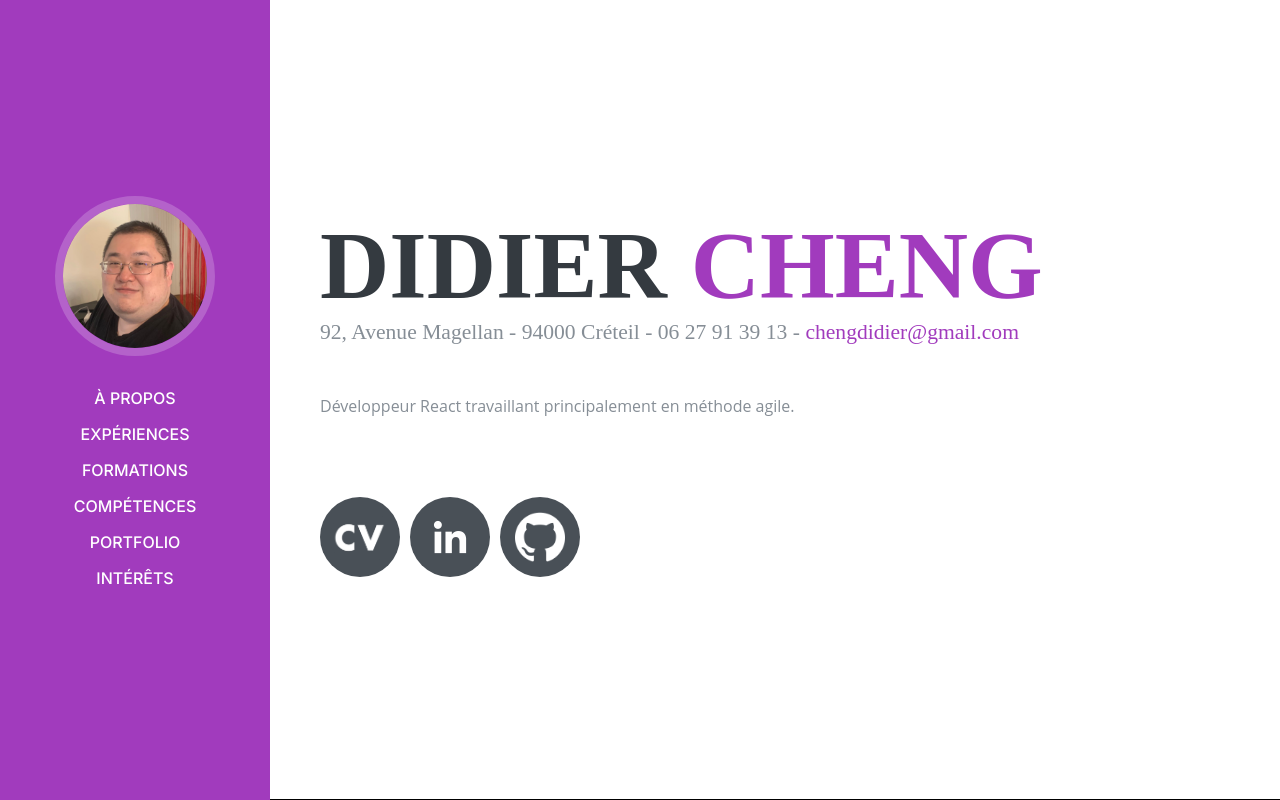
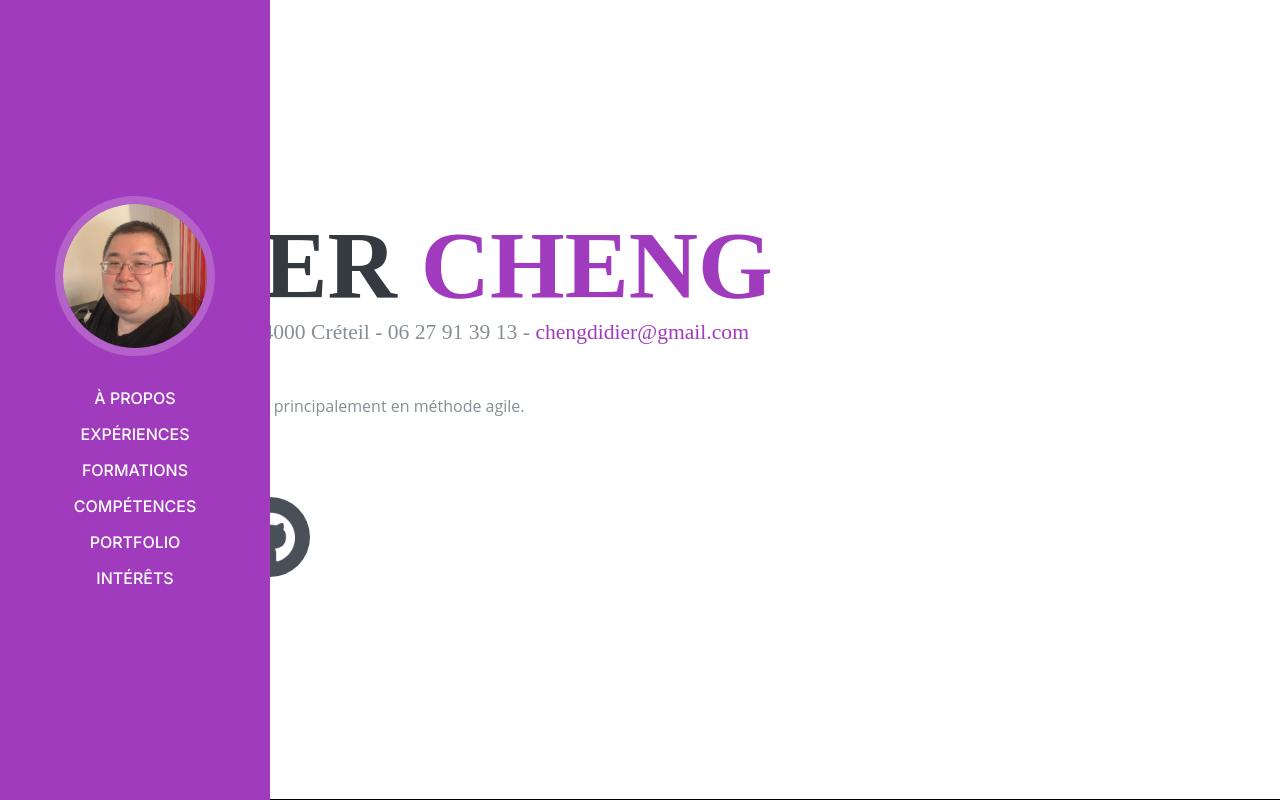
Before and after one commit to Vangnex/portfolio, a Next.js app: page / in a window 1280 px wide. Shown: the top 800 px of the page. Built offline with nearby package versions, Linux system fonts and the light colour scheme.

Commit message:
UPDATE build error correction : core as intrinsecElements

```diff
--- a/src/app/page.tsx
+++ b/src/app/page.tsx
@@ -1,5 +1,14 @@
 import Image from 'next/image'
 import styles from './page.module.css'
+import * as React from 'react'
+
+declare global {
+  namespace JSX {
+    interface IntrinsicElements {
+      core: React.DetailedHTMLProps<React.HTMLAttributes<HTMLElement>, HTMLElement>;
+    }
+  }
+}
 
 const experiences = [
   {
@@ -138,7 +147,7 @@ export default function Home() {
         </ul>
       </nav>
 
-      <core style={{"margin-left": navwidth}} className={styles.core}>
+      <core className={styles.core}>
 
         <section id="aboutSection">
           <div className={styles.coreMargin}>
```
